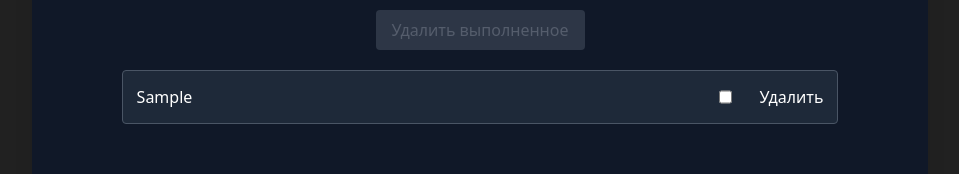
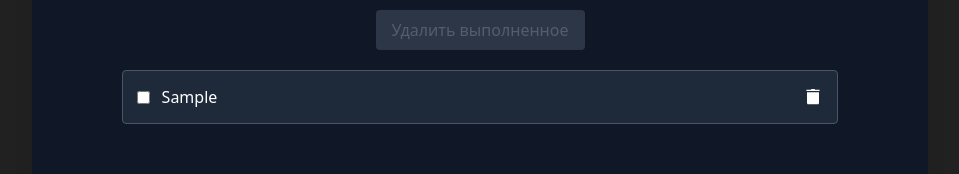
Before and after one commit to elmarkazumov/todo-react, a React (Vite) app: page / in a window 1280 px wide. Both pictures are taken after typing "Sample" into the empty fields and a click on the button "Добавить". Shown: the part 156-330 px from the top of the page, without its empty margins (160-1119 px from the left). Built offline with nearby package versions, Linux system fonts and the light colour scheme.

Commit message:
the arrangement of buttons in the task has been changed

```diff
--- a/src/components/Task.jsx
+++ b/src/components/Task.jsx
@@ -1,4 +1,5 @@
 import { useState } from "react";
+import trashPhoto from "../assets/trash.png";
 
 export default function Task(props) {
     const [editedText, setEditedText] = useState(props.text);
@@ -12,22 +13,19 @@ export default function Task(props) {
     }
 
     return (
-            <div className={`shrink-0 mt-5 w-4/5 min-h-10 bg-gray-800 items-center box-border p-3.5 flex justify-between border-1 rounded-sm
-                 border-gray-600 border-solid`}>
+            <div className="mt-5 w-4/5 min-h-10 flex items-start shrink-0 box-border p-3.5 bg-gray-800 border rounded-sm border-gray-600 gap-3">
+                <input className="cursor-pointer mt-1.5" checked={props.completed} onChange={props.onToggle} type="checkbox"/>
                 {
-                    props.isEditing === false ? <p className={`max-w-4/5 break-all ${props.completed ? 'line-through': false}`} onDoubleClick={props.onStartEdit}>{props.text}</p> :
+                    props.isEditing === false ? <p className={`w-full break-all ${props.completed ? 'line-through': false}`} onDoubleClick={props.onStartEdit}>{props.text}</p> :
                     <input
-                        className="w-4/5 outline-none box-border rounded-sm border-1 border-gray-700"
+                        className="w-full outline-none box-border rounded-sm border border-gray-700"
                         type='text'
                         value={editedText}
                         onChange={(e) => setEditedText(e.target.value)}
                         onKeyDown={handleKeyDown}
                     ></input>
                 }
-                <div className='flex justify-between w-26'>
-                    <input className="cursor-pointer" checked={props.completed} onChange={props.onToggle} type="checkbox"/>
-                    <button className="cursor-pointer" onClick={props.onDelete}>Удалить</button>
-                </div>
+                <button className="cursor-pointer mt-0.5 ml-auto" onClick={props.onDelete}><img src={trashPhoto} alt="Удалить" width="22" height="22"/></button>
             </div>
     )
 }
```
Also changed, not shown: src/assets/trash.png (added), 1 other file (tests, documents, lock files or other folders).
